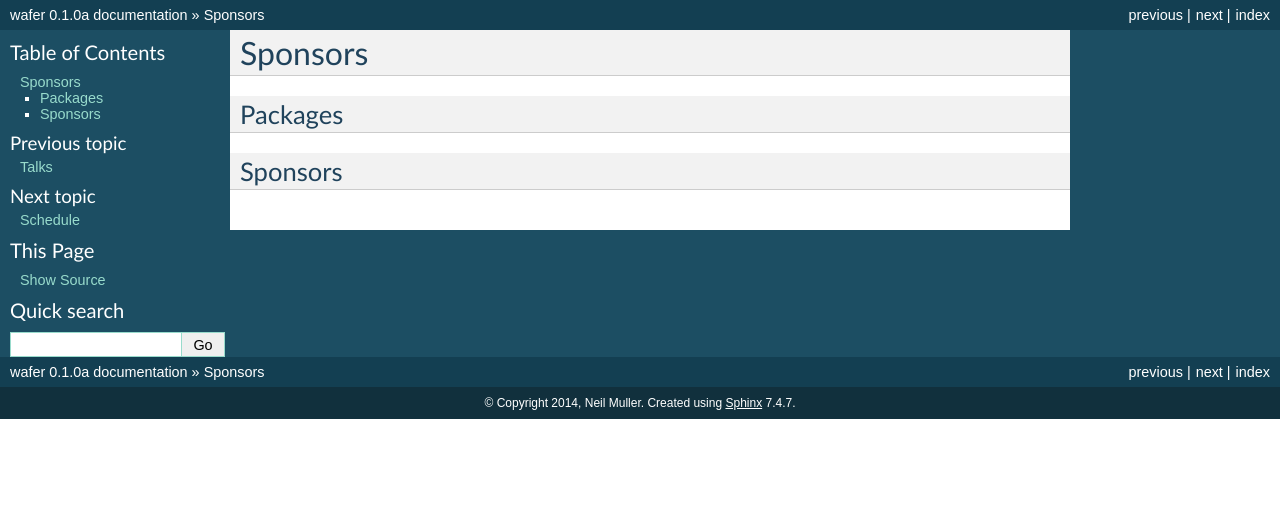
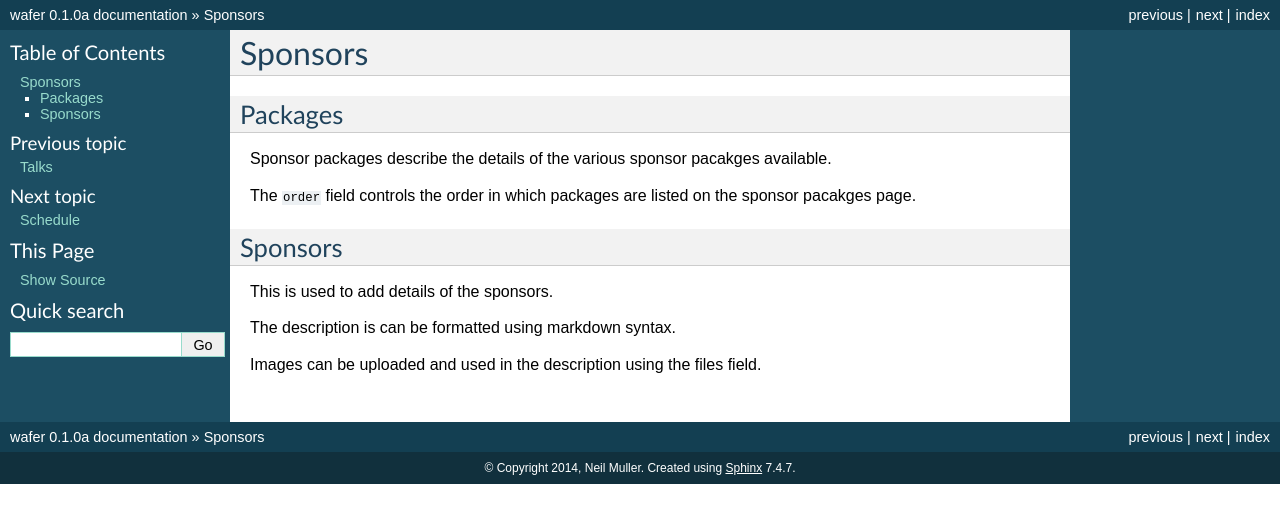
Before and after one commit to CTPUG/wafer, a Sphinx documentation site: the page built from docs/sponsors.rst, in a window 1280 px wide. Shown: the top 523 px of the page. Built offline with Sphinx 7.4.7, drawn with Linux system fonts in a browser that asks for light colours.

Commit message:
Fill in a bit about sponsors

```diff
--- a/docs/sponsors.rst
+++ b/docs/sponsors.rst
@@ -5,8 +5,18 @@ Sponsors
 Packages
 ========
 
+Sponsor packages describe the details of the various sponsor pacakges
+available.
 
+The ``order`` field controls the order in which packages are listed on the
+sponsor pacakges page.
 
 
 Sponsors
 ========
+
+This is used to add details of the sponsors.
+
+The description is can be formatted using markdown syntax.
+
+Images can be uploaded and used in the description using the files field.
```
